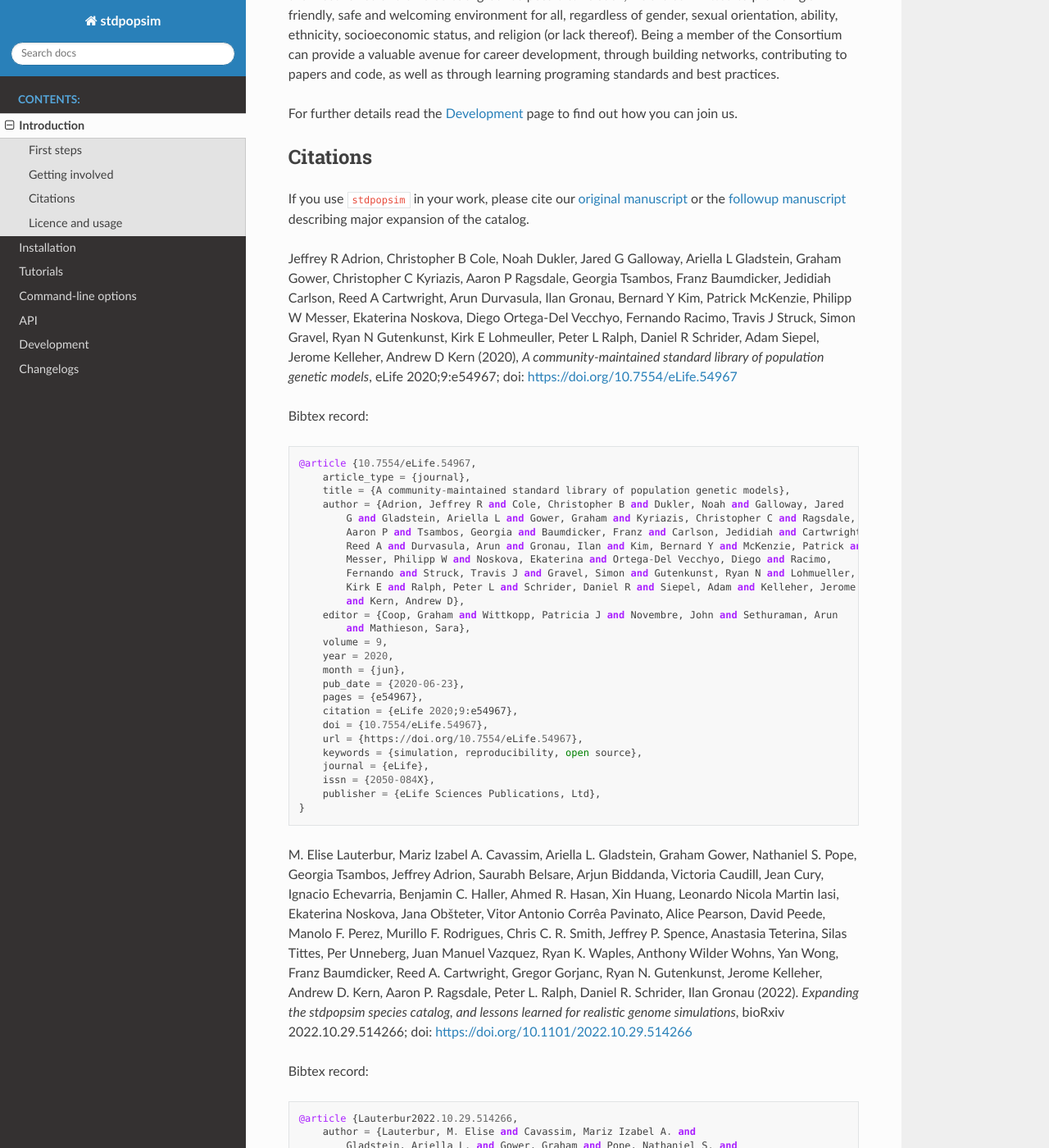
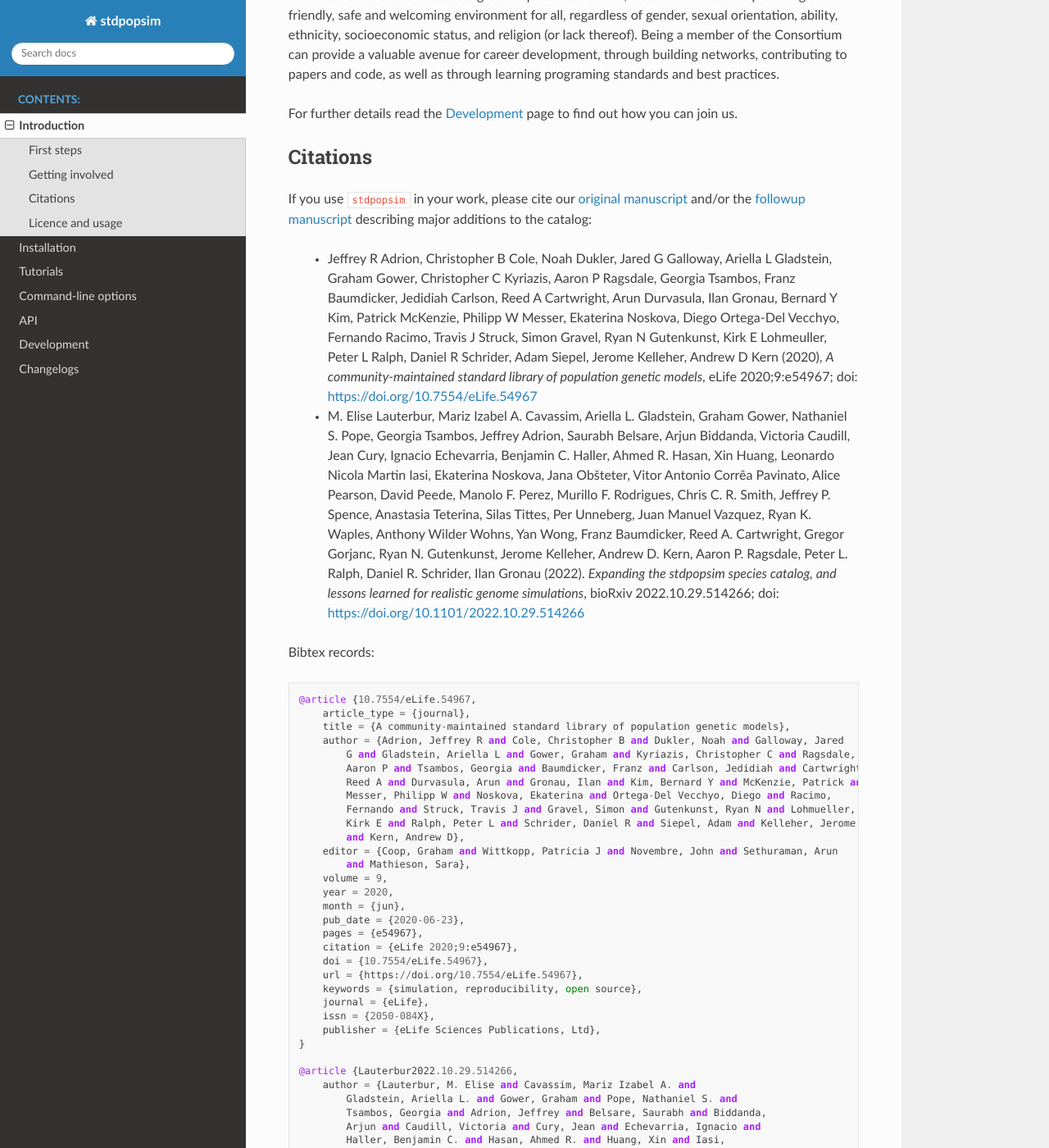
Before and after one commit to popsim-consortium/stdpopsim, a Sphinx documentation site: the page built from docs/introduction.rst, in a window 1280 px wide and 1400 px high, scrolled down 951 px. Shown: the whole window at 82% size. Built offline with Sphinx 7.4.7 and the Read the Docs theme 2.0.0, drawn with Linux system fonts in a browser that asks for light colours; pages that are not in the unit, such as notebooks, are missing from menus; some of the changed lines change nothing that is shown.

Commit message:
Formatting

```diff
--- a/docs/introduction.rst
+++ b/docs/introduction.rst
@@ -65,22 +65,34 @@ Citations
 ---------
 
 If you use ``stdpopsim`` in your work, please cite our
-`original manuscript <https://doi.org/10.7554/eLife.54967>`__ or the
+`original manuscript <https://doi.org/10.7554/eLife.54967>`__ and/or the
 `followup manuscript <https://doi.org/10.1101/2022.10.29.514266>`__ describing
-major expansion of the catalog.
+major additions to the catalog:
 
-Jeffrey R Adrion, Christopher B Cole, Noah Dukler, Jared G Galloway,
-Ariella L Gladstein, Graham Gower, Christopher C Kyriazis, Aaron P Ragsdale,
-Georgia Tsambos, Franz Baumdicker, Jedidiah Carlson, Reed A Cartwright,
-Arun Durvasula, Ilan Gronau, Bernard Y Kim, Patrick McKenzie,
-Philipp W Messer, Ekaterina Noskova, Diego Ortega-Del Vecchyo, Fernando Racimo,
-Travis J Struck, Simon Gravel, Ryan N Gutenkunst, Kirk E Lohmeuller,
-Peter L Ralph, Daniel R Schrider, Adam Siepel, Jerome Kelleher, Andrew D Kern (2020),
-*A community-maintained standard library of population genetic models*,
-eLife 2020;9:e54967; doi: https://doi.org/10.7554/eLife.54967
+  - Jeffrey R Adrion, Christopher B Cole, Noah Dukler, Jared G Galloway,
+    Ariella L Gladstein, Graham Gower, Christopher C Kyriazis, Aaron P Ragsdale,
+    Georgia Tsambos, Franz Baumdicker, Jedidiah Carlson, Reed A Cartwright,
+    Arun Durvasula, Ilan Gronau, Bernard Y Kim, Patrick McKenzie,
+    Philipp W Messer, Ekaterina Noskova, Diego Ortega-Del Vecchyo, Fernando Racimo,
+    Travis J Struck, Simon Gravel, Ryan N Gutenkunst, Kirk E Lohmeuller,
+    Peter L Ralph, Daniel R Schrider, Adam Siepel, Jerome Kelleher, Andrew D Kern (2020),
+    *A community-maintained standard library of population genetic models*,
+    eLife 2020;9:e54967; doi: https://doi.org/10.7554/eLife.54967
 
+  - M. Elise Lauterbur, Mariz Izabel A. Cavassim, Ariella L. Gladstein, Graham
+    Gower, Nathaniel S. Pope, Georgia Tsambos, Jeffrey Adrion, Saurabh Belsare,
+    Arjun Biddanda, Victoria Caudill, Jean Cury, Ignacio Echevarria, Benjamin C.
+    Haller, Ahmed R. Hasan, Xin Huang, Leonardo Nicola Martin Iasi, Ekaterina
+    Noskova, Jana Obšteter, Vitor Antonio Corrêa Pavinato, Alice Pearson, David
+    Peede, Manolo F. Perez, Murillo F. Rodrigues, Chris C. R. Smith, Jeffrey P.
+    Spence, Anastasia Teterina, Silas Tittes, Per Unneberg, Juan Manuel Vazquez,
+    Ryan K. Waples, Anthony Wilder Wohns, Yan Wong, Franz Baumdicker, Reed A.
+    Cartwright, Gregor Gorjanc, Ryan N. Gutenkunst, Jerome Kelleher, Andrew D.
+    Kern, Aaron P. Ragsdale, Peter L. Ralph, Daniel R. Schrider, Ilan Gronau (2022).
+    *Expanding the stdpopsim species catalog, and lessons learned for realistic genome simulations*,
+    bioRxiv 2022.10.29.514266; doi: https://doi.org/10.1101/2022.10.29.514266
 
-Bibtex record::
+Bibtex records::
 
     @article {10.7554/eLife.54967,
         article_type = {journal},
@@ -108,23 +120,6 @@ Bibtex record::
         issn = {2050-084X},
         publisher = {eLife Sciences Publications, Ltd},
     }
-
-
-M. Elise Lauterbur, Mariz Izabel A. Cavassim, Ariella L. Gladstein, Graham
-Gower, Nathaniel S. Pope, Georgia Tsambos, Jeffrey Adrion, Saurabh Belsare,
-Arjun Biddanda, Victoria Caudill, Jean Cury, Ignacio Echevarria, Benjamin C.
-Haller, Ahmed R. Hasan, Xin Huang, Leonardo Nicola Martin Iasi, Ekaterina
-Noskova, Jana Obšteter, Vitor Antonio Corrêa Pavinato, Alice Pearson, David
-Peede, Manolo F. Perez, Murillo F. Rodrigues, Chris C. R. Smith, Jeffrey P.
-Spence, Anastasia Teterina, Silas Tittes, Per Unneberg, Juan Manuel Vazquez,
-Ryan K. Waples, Anthony Wilder Wohns, Yan Wong, Franz Baumdicker, Reed A.
-Cartwright, Gregor Gorjanc, Ryan N. Gutenkunst, Jerome Kelleher, Andrew D.
-Kern, Aaron P. Ragsdale, Peter L. Ralph, Daniel R. Schrider, Ilan Gronau (2022).
-*Expanding the stdpopsim species catalog, and lessons learned for realistic genome simulations*,
-bioRxiv 2022.10.29.514266; doi: https://doi.org/10.1101/2022.10.29.514266
-
-
-Bibtex record::
 
     @article {Lauterbur2022.10.29.514266,
         author = {Lauterbur, M. Elise and Cavassim, Mariz Izabel A. and
```
